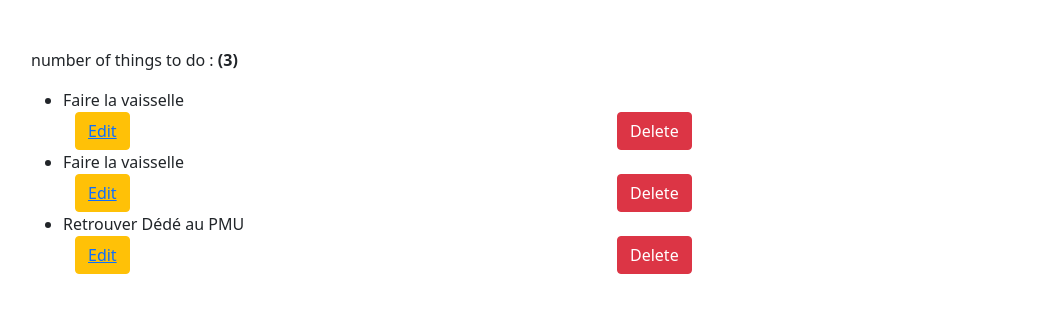
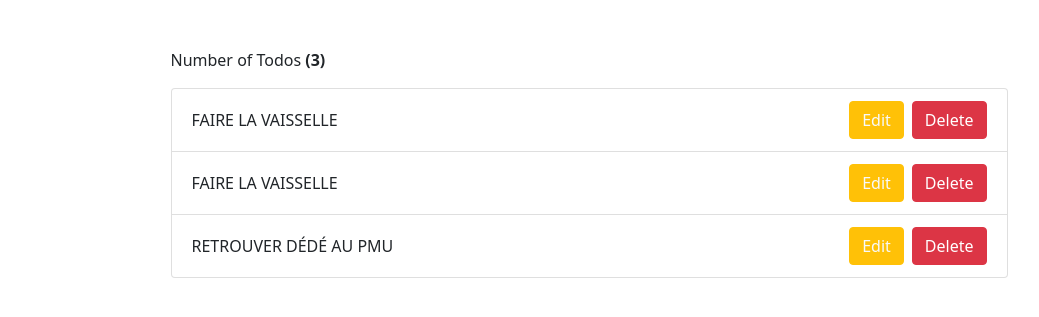
Before and after one commit to cedric-max/projet-pyt010, a Flask app: page / in a window 1280 px wide. Shown: the part 56-373 px from the top of the page, without its empty margins (51-1090 px from the left). Run offline with Flask 2, Linux system fonts and the light colour scheme; a user stored in the database is signed in; data comes from the database, SQL or seed files in the repository.

Commit message:
Update index view

```diff
--- a/templates/index.html
+++ b/templates/index.html
@@ -1,23 +1,25 @@
-{% extends "base.html" %}
-{% block content %}
-{% if todo_list %}
-<p>number of things to do : <span class="fw-bold">({{ todo_list|count }})</span> </p>
-<ul>
+{% extends "base.html" %} {% block content %} {% if todo_list %}
+<div class="w-75 m-auto">
+  <p>
+    Number of Todos
+    <span class="fw-bold">({{ todo_list|count }})</span>
+  </p>
+  <ul class="list-group">
     {% for todo in todo_list %}
-    <li>{{ todo.name }}</li>
-    <div class="container">
-        <div  class="row align-items-start">
-            <div class="col">
-                <button type="button" class="btn btn-warning"><a href="{{ url_for('edit', id=todo.id) }}">Edit</a></button>
-            </div>
-            <div class="col">
-                <form action="" method="post">
-                <input type="submit" value="Delete" class="btn btn-danger">
-                </form>
-            </div>
+    <li class="list-group-item">
+      <div class="d-flex flex-row justify-content-between align-items-center">
+        <p class="m-1">{{ todo.name | upper }}</p>
+        <div class="d-flex flex-row">
+          <button type="button" class="btn btn-warning m-1">
+            <a href="{{ url_for('edit', id=todo.id) }}" class="text-light" style="text-decoration:none">Edit</a>
+          </button>
+          <form action="{{ url_for('delete', id=todo.id) }}" method="post" class="m-1">
+            <button type="submit" value="Delete" class="btn btn-danger" >Delete</button>
+          </form>
         </div>
-    </div>
+      </div>
+    </li>
     {% endfor %}
-</ul>
-{% endif %}
-{% endblock %}
+  </ul>
+</div>
+{% endif %} {% endblock %}
```
